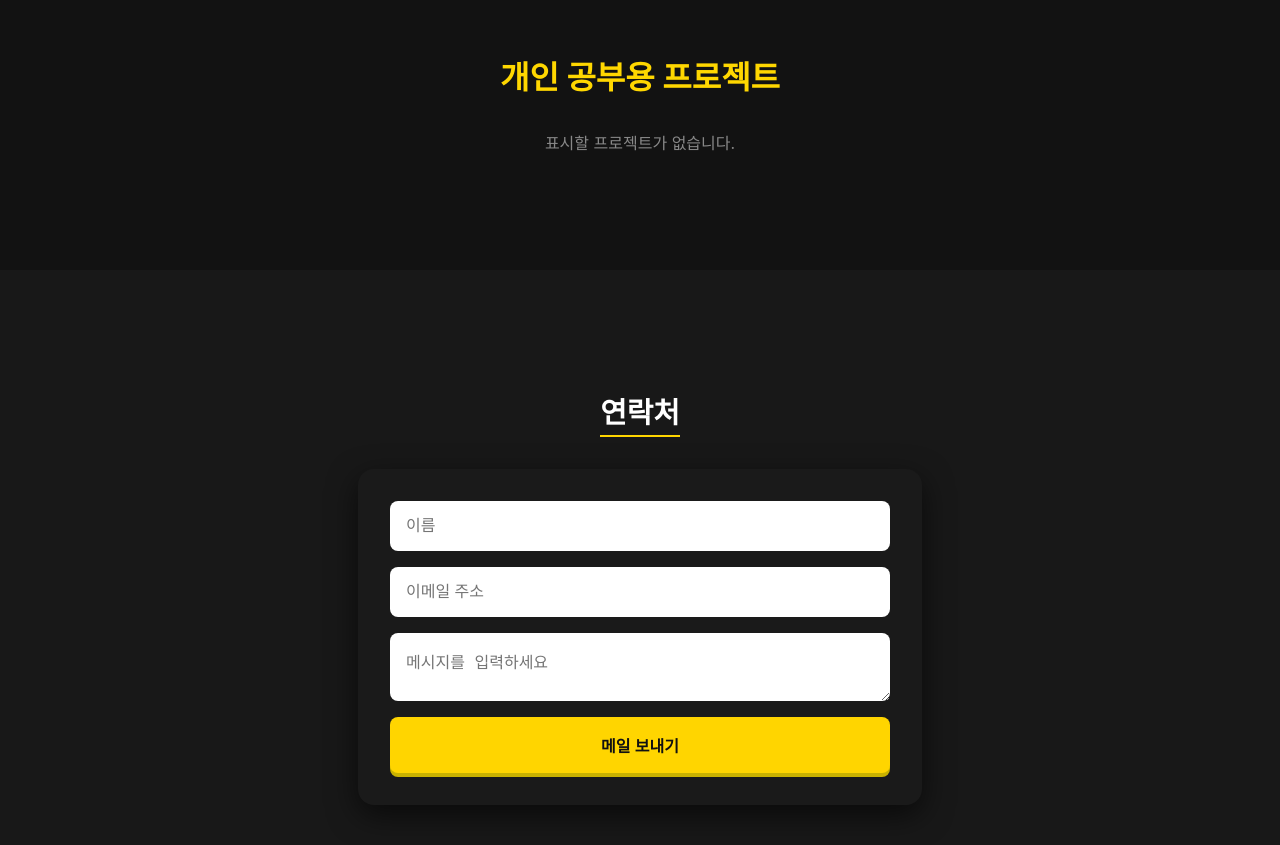
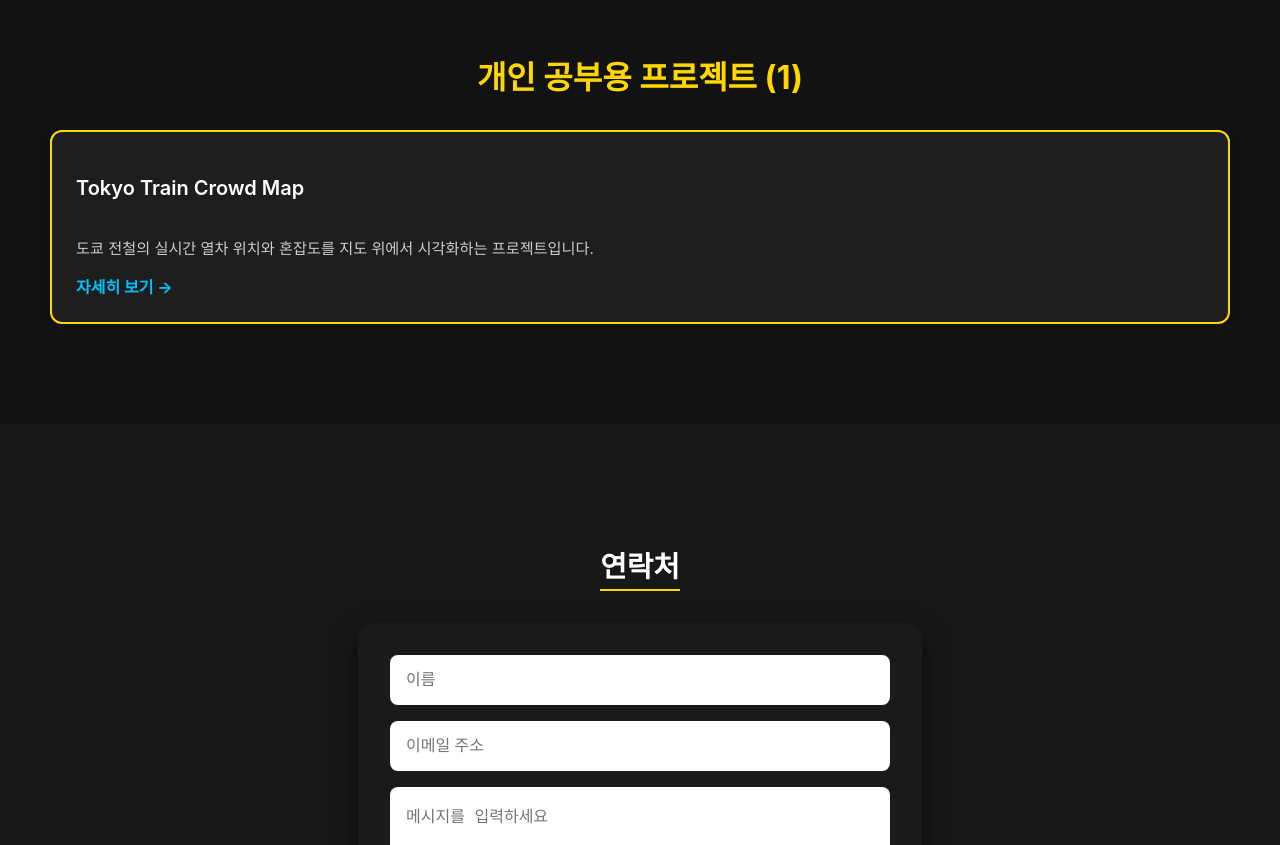
Before and after one commit to HS-Kang-Developer/hs-kang-developer.github.io, a React (Create React App) app: page /projects/1 in a window 1280 px wide. Shown: the part 2280-3125 px from the top of the page. Built offline with nearby package versions, Linux system fonts and the light colour scheme.

Commit message:
studyproject詳細ページ追加、projectdetail区別

```diff
--- a/src/App.jsx
+++ b/src/App.jsx
@@ -12,7 +12,7 @@ import SkillsSection from './components/SkillsSection';
 import StudyProjectsSection from './components/StudyProjectsSection';
 import AnalyticsTracker from './components/AnalyticsTracker';
 import Footer from './components/Footer';
-import ProjectDetail from './pages/ProjectDetail';
+import ProjectDetail from './pages/Project/ProjectDetail';
 import ContactSection from './components/ContactSection';
 
 function Home() {
--- a/src/components/StudyProjectsSection/index.jsx
+++ b/src/components/StudyProjectsSection/index.jsx
@@ -9,14 +9,13 @@ function StudyProjectsSection() {
 
   const settings = {
     dots: true,
-    infinite: true,
+    infinite: false,  // 1개만 있을 때 무한루프 돌지 않게
     speed: 500,
-    slidesToShow: Math.min(5, projects.length || 1),
+    slidesToShow: Math.min(projects.length, 3),
     slidesToScroll: 1,
     responsive: [
-      { breakpoint: 1024, settings: { slidesToShow: 3 } },
-      { breakpoint: 768, settings: { slidesToShow: 2 } },
-      { breakpoint: 480, settings: { slidesToShow: 1 } },
+      { breakpoint: 1024, settings: { slidesToShow: Math.min(projects.length, 2) } },
+      { breakpoint: 768, settings: { slidesToShow: 1 } },
     ]
   };
 
--- a/src/i18n/ja.json
+++ b/src/i18n/ja.json
@@ -156,7 +156,13 @@
   "title": "個人学習用プロジェクト",
   "viewMore": "詳細を見る",
   "empty": "表示できるプロジェクトがありません。",
-  "items": []
+  "items": [
+    {
+      "title": "Tokyo Train Crowd Map",
+      "description": "東京都心のリアルタイム列車位置と混雑度を地図上で可視化するプロジェクトです。",
+      "link": "https://github.com/HS-Kang-Developer/tokyo-train-map"
+    }
+  ]
   },
   "skills": {
     "language": "言語とフレームワーク",
--- a/src/i18n/ko.json
+++ b/src/i18n/ko.json
@@ -157,7 +157,13 @@
   "title": "개인 공부용 프로젝트",
   "viewMore": "자세히 보기",
   "empty": "표시할 프로젝트가 없습니다.",
-  "items": []
+  "items": [
+    {
+      "title": "Tokyo Train Crowd Map",
+      "description": "도쿄 전철의 실시간 열차 위치와 혼잡도를 지도 위에서 시각화하는 프로젝트입니다.",
+      "link": "https://github.com/HS-Kang-Developer/tokyo-train-map"
+    }
+  ]
   },
   "skills": {
     "language": "언어 및 프레임워크",
```
Also changed, not shown: src/pages/Project/ProjectDetail.css (renamed from src/pages/ProjectDetail.css), src/pages/Project/ProjectDetail.jsx (renamed from src/pages/ProjectDetail.jsx), src/pages/StudyProject/Detail.css (added), src/pages/StudyProject/Detail.jsx (added).
